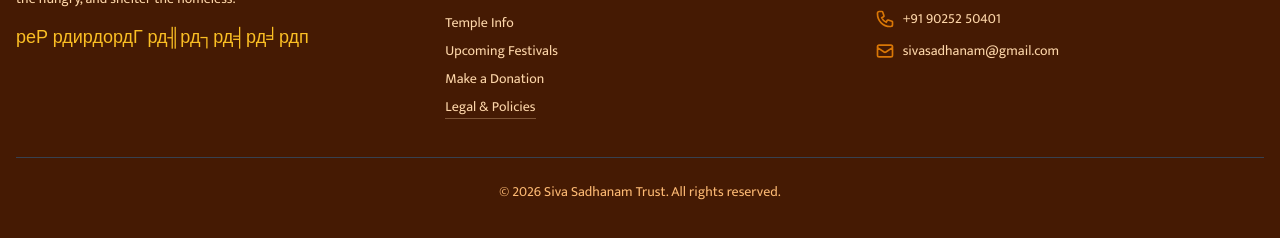
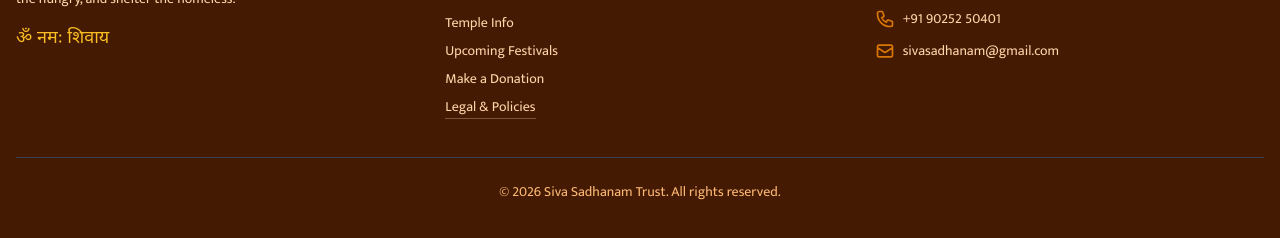
Before and after one commit to jashwanthgj/business, a plain HTML site: page legal/index.html in a window 1280 px wide. Shown: the part 2457-2695 px from the top of the page. Drawn offline with nearby package versions, Linux system fonts and the light colour scheme.

Commit message:
Update text in legal/index.html

```diff
--- a/legal/index.html
+++ b/legal/index.html
@@ -185,7 +185,7 @@
                     <span class="font-serif text-2xl font-bold text-white">Siva Sadhanam Trust</span>
                 </a>
                 <p class="mb-4 text-sm">Founded in 1999 by K Subramaniya Swami to serve the poor, feed the hungry, and shelter the homeless.</p>
-                <p class="font-sanskrit text-gold text-lg">реР рдирдордГ рд╢рд┐рд╡рд╛рдп</p>
+                <p class="font-sanskrit text-gold text-lg">ॐ नमः शिवाय</p>
             </div>
 
             <div>
```
